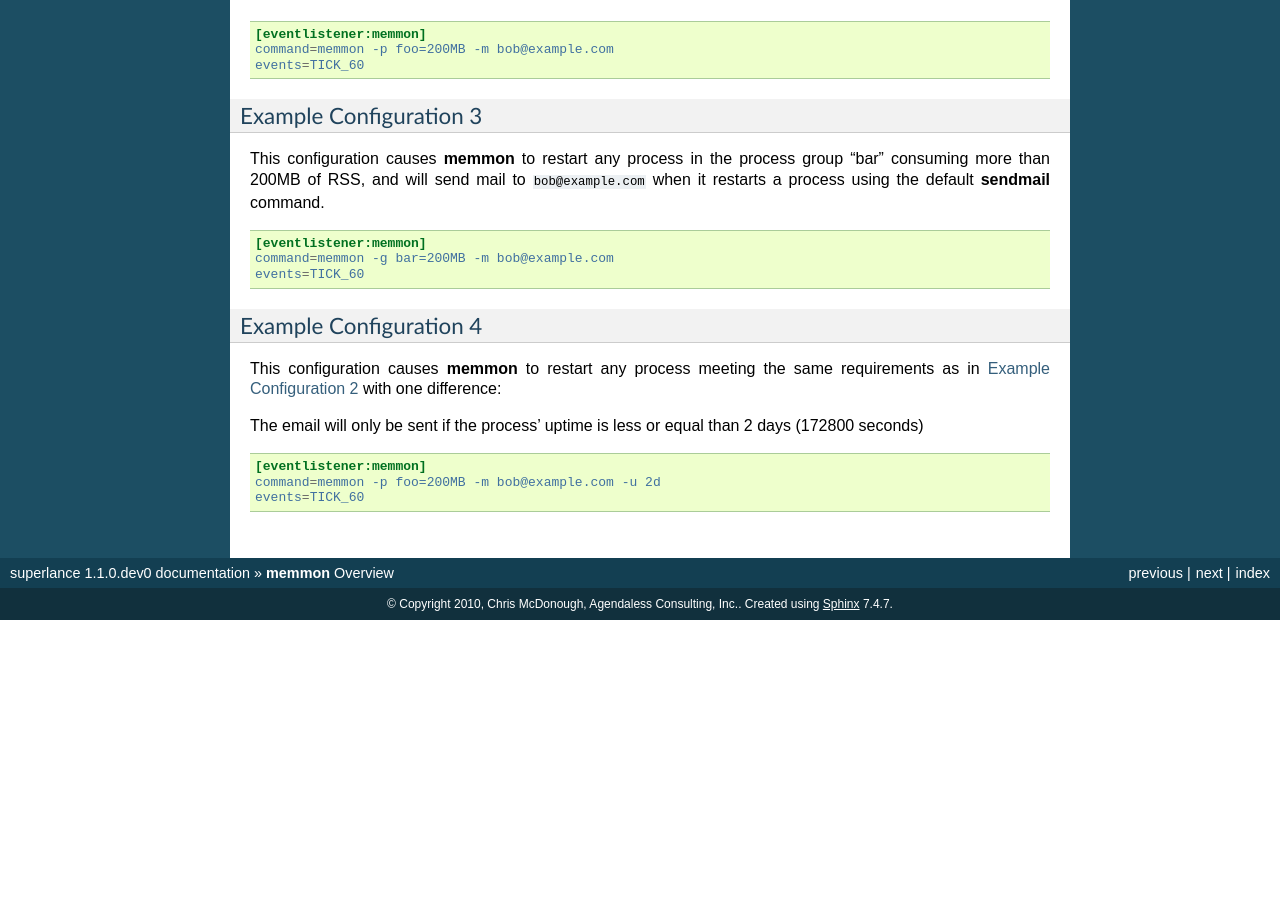
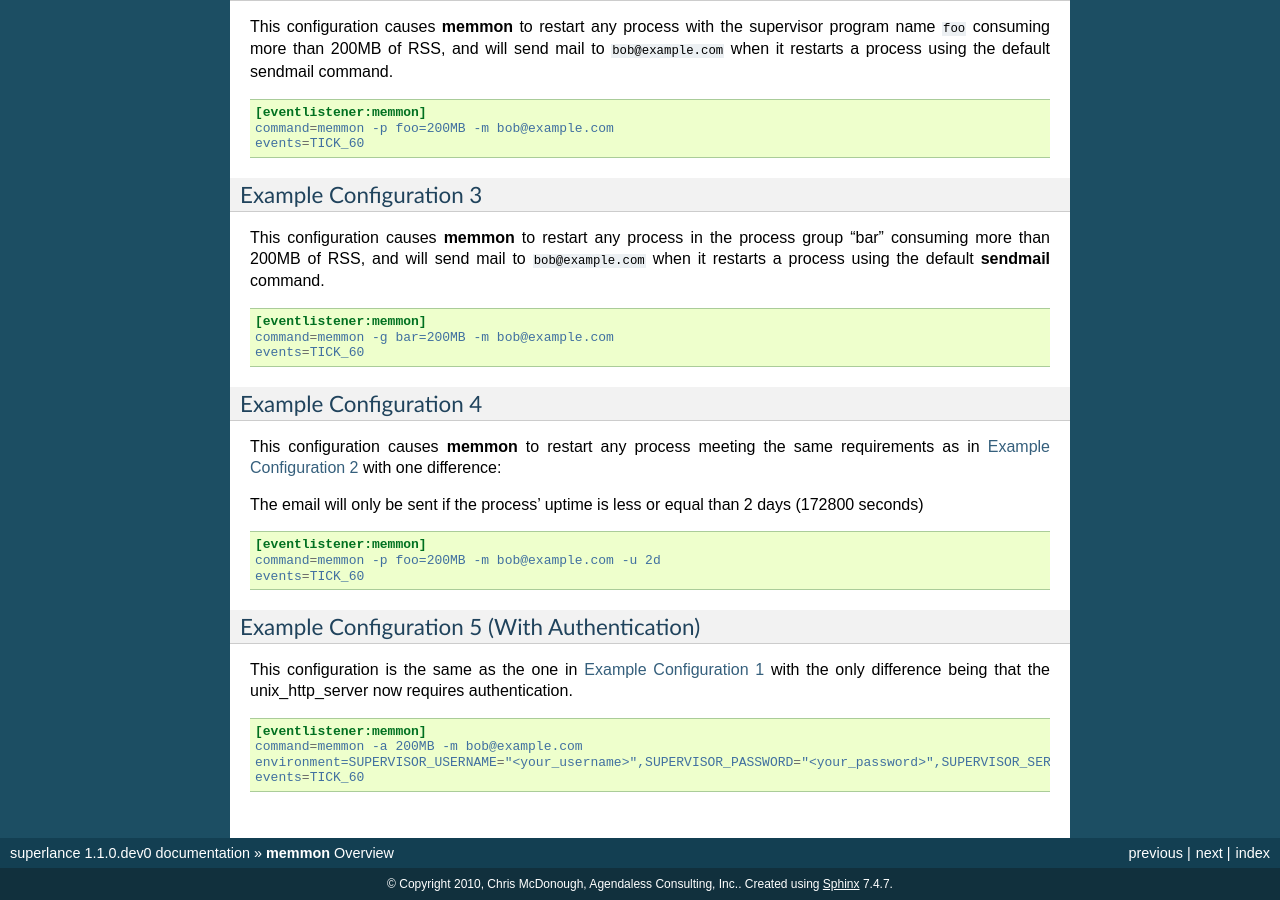
Before and after one commit to Supervisor/superlance, a Sphinx documentation site: the page built from docs/memmon.rst, in a window 1280 px wide and 900 px high, scrolled down 2188 px. Built offline with Sphinx 7.4.7, drawn with Linux system fonts in a browser that asks for light colours; before the commit the page ends 2808 px from its top, so only the background shows below that; some of the changed text lies outside the part shown.

Commit message:
Update memmon docs with info about unix_http_server auth

```diff
--- a/docs/memmon.rst
+++ b/docs/memmon.rst
@@ -131,6 +131,10 @@
 in order for :command:`memmon` to do its work. See the "Events" chapter in the
 Supervisor manual for more information about event listeners.
 
+In case of using authentication for the unix http server add the environment
+variables SUPERVISOR_USERNAME, SUPERVISOR_PASSWORD and SUPERVISOR_SERVER_URL
+in the eventlistener section.
+
 The following examples assume that :command:`memmon` is on your system
 :envvar:`PATH`.
 
@@ -193,3 +197,17 @@
    [eventlistener:memmon]
    command=memmon -p foo=200MB -m bob@example.com -u 2d
    events=TICK_60
+
+
+Example Configuration 5 (With Authentication)
+#######################
+
+This configuration is the same as the one in `Example Configuration 1`_ with
+the only difference being that the unix_http_server now requires authentication.
+
+.. code-block:: ini
+
+   [eventlistener:memmon]
+   command=memmon -a 200MB -m bob@example.com
+   environment=SUPERVISOR_USERNAME="<your_username>",SUPERVISOR_PASSWORD="<your_password>",SUPERVISOR_SERVER_URL="<server_url>"
+   events=TICK_60
```
